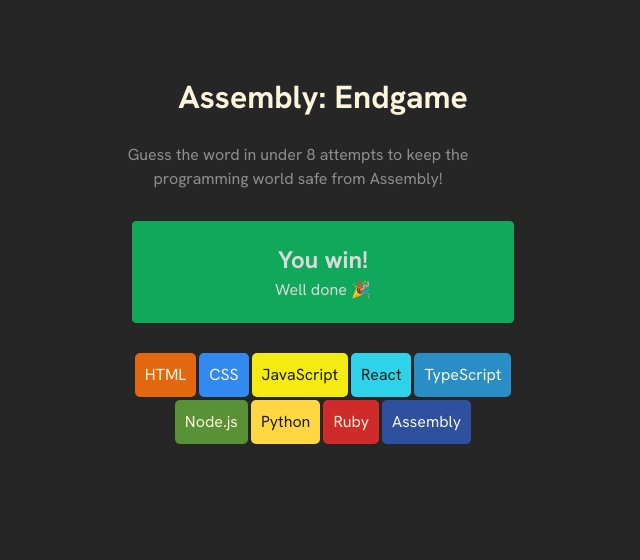
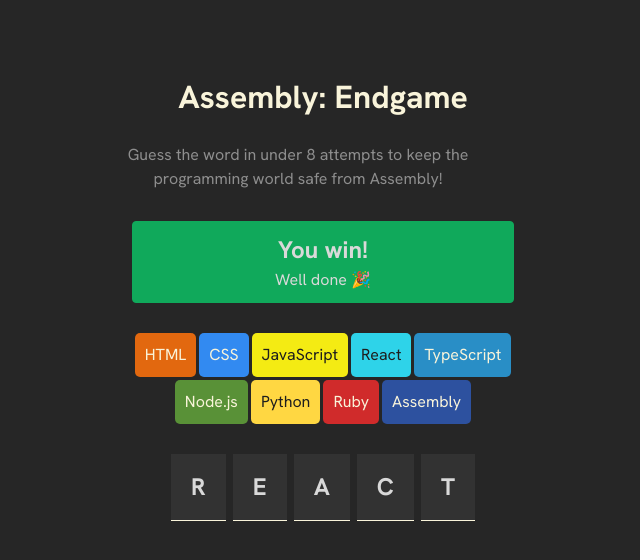
Before and after one commit to codenamemadison/assembly-endgame, a React (Vite) app: page / in a window 1280 px wide. Shown: the top 560 px of the page, without its empty margins (317-957 px from the left). Built offline with nearby package versions, Linux system fonts and the light colour scheme.

Commit message:
implement word section

```diff
--- a/src/App.jsx
+++ b/src/App.jsx
@@ -6,18 +6,8 @@
 import './App.css'
 
 function App() {
-  const [count, setCount] = useState(0)
-  const languageElements = languages.map((lan) => {
-      return (
-          <div
-              style={{
-                  backgroundColor: lan.backgroundColor,
-                  color: lan.color
-              }}
-              key={lan.name}
-          >{lan.name}</div>
-      )
-  })
+  const [currentWord, setCurrentWord] = useState("react")
+
   return (
     <main>
         <header>
@@ -28,9 +18,24 @@
             <h2>You win! </h2>
             Well done 🎉
         </section>
-        <div id="languages-container">
-          {languageElements}
-        </div>
+        <section id="languages-container">
+          {languages.map((lan) => {
+            return (
+                <div
+                    style={{
+                        backgroundColor: lan.backgroundColor,
+                        color: lan.color
+                    }}
+                    key={lan.name}
+                >{lan.name}</div>
+                )
+            })}
+        </section>
+        <section id="word-section">
+          {currentWord.split('').map((letter, index) => (
+              <span className="letter-box" key={index}>{letter.toUpperCase()}</span>
+          ))}
+        </section>
     </main>
   )
 }
--- a/src/index.css
+++ b/src/index.css
@@ -41,7 +41,7 @@
 #status-bar {
   border: 1px solid #10A95B;
   background-color: #10A95B;
-  padding: 20px;
+  padding: 10px;
   border-radius: 4px;
   text-align: center;
   margin: 30px 9px;
@@ -72,3 +72,18 @@
     padding: 10px;
     border-radius: 5px;
 }
+
+
+#word-section {
+    margin: 30px 0px;
+    display: flex;
+    justify-content: center;
+    gap: 7px;
+}
+.letter-box {
+    background-color: #323232;
+    padding: 15px 20px;
+    border-bottom: 1px solid #F9F4DA;
+    font-weight: 700;
+    font-size: 1.5rem;
+}
```
